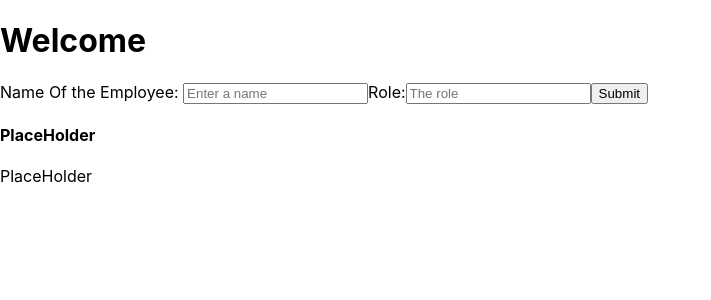
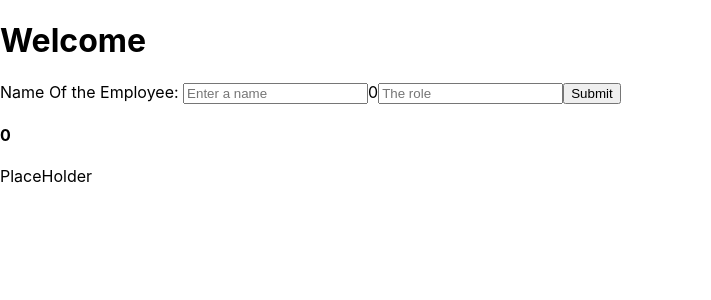
Before and after one commit to PhilipK-webdev/EmployeeDirectory, a React (Create React App) app: page / in a window 1280 px wide. Shown: the top 300 px of the page, without its empty margins (0-711 px from the left). Built offline with nearby package versions, Linux system fonts and the light colour scheme; the HTML template or start-up script is replaced by a standard one.

Commit message:
example with useState

```diff
--- a/src/App.js
+++ b/src/App.js
@@ -1,7 +1,6 @@
 import React from 'react';
 import './App.css';
 import Form from './component/Form/Form';
-import Card from './component/Card/Card';
 
 
 function App() {
@@ -12,7 +11,6 @@ function App() {
           Welcome
         </h1>
         <Form />
-        <Card />
       </div>
     </div>
   );
--- a/src/component/Card/Card.js
+++ b/src/component/Card/Card.js
@@ -1,11 +1,13 @@
 import React from 'react'
 
-const Card = () => {
+const Card = ({ count }) => {
+
     return (
+
         <div className="container">
             <div className="card mx-auto" style={{ width: "400px" }} >
                 <div className="card-body">
-                    <h4 className="cart-title">PlaceHolder</h4>
+                    <h4 className="cart-title">{count}</h4>
                     <p className="card-text">PlaceHolder</p>
                 </div>
             </div>
@@ -13,4 +15,4 @@ const Card = () => {
     )
 }
 
-export default Card
+export default Card;
--- a/src/component/Form/Form.js
+++ b/src/component/Form/Form.js
@@ -1,16 +1,24 @@
-import React from 'react';
+import React, { useState } from 'react';
+import Card from '../Card/Card';
 
 const Form = () => {
+
+    const [count, setCount] = useState(0);
+
     return (
         <form className="form-group">
             <label htmlFor="name">Name Of the Employee: </label>
             <input className="form-control mb-4" id="name" placeholder="Enter a name" />
-            <label htmlFor="role">Role:</label>
+            <label htmlFor="role">{count}</label>
             <input className="form-control mb-4" id="role" placeholder="The role" />
             <button className="btn btn-primary" onClick={(e) => {
                 e.preventDefault();
                 console.log("Hello");
+                let counter = count;
+                counter++;
+                setCount(counter);
             }} >Submit</button>
+            <Card count={count} />
         </form>
     )
 }
```
